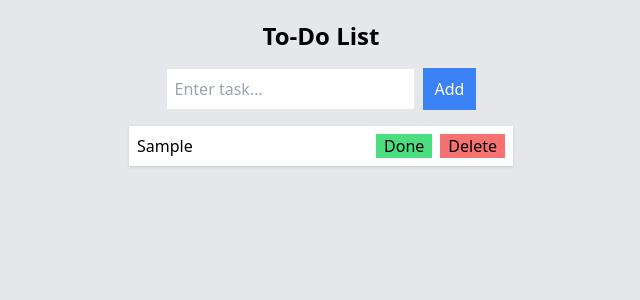
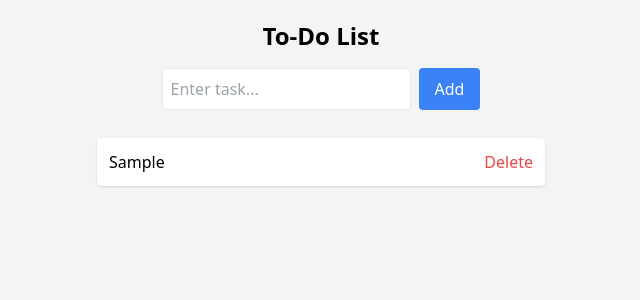
Before and after one commit to mikerainadvincula06-prog/-todo-list-, a React (Vite) app: page / in a window 1280 px wide. Both pictures are taken after typing "Sample" into the empty fields and a click on the button "Add". Shown: the top 300 px of the page, without its empty margins (319-959 px from the left). Built offline with nearby package versions, Linux system fonts and the light colour scheme.

Commit message:
Update App.jsx

```diff
--- a/src/App.jsx
+++ b/src/App.jsx
@@ -2,66 +2,65 @@ import { useState } from "react";
 
 export default function App() {
   const [task, setTask] = useState("");
-  const [list, setList] = useState([]);
+  const [tasks, setTasks] = useState([]);
 
   const addTask = () => {
     if (task.trim() === "") return;
-    setList([...list, { text: task, done: false }]);
+    setTasks([...tasks, { text: task, done: false }]);
     setTask("");
   };
 
   const toggleTask = (index) => {
-    const newList = [...list];
-    newList[index].done = !newList[index].done;
-    setList(newList);
+    const newTasks = [...tasks];
+    newTasks[index].done = !newTasks[index].done;
+    setTasks(newTasks);
   };
 
   const deleteTask = (index) => {
-    const newList = list.filter((_, i) => i !== index);
-    setList(newList);
+    setTasks(tasks.filter((_, i) => i !== index));
   };
 
   return (
-    <div className="h-screen flex flex-col items-center bg-gray-200 p-5">
+    <div className="min-h-screen bg-gray-100 flex flex-col items-center p-5">
       <h1 className="text-2xl font-bold mb-4">To-Do List</h1>
 
-      <div className="flex gap-2 mb-4">
+      <div className="flex gap-2">
         <input
           value={task}
           onChange={(e) => setTask(e.target.value)}
-          className="p-2 border"
+          className="border p-2 rounded"
           placeholder="Enter task..."
         />
-        <button onClick={addTask} className="bg-blue-500 text-white px-3">
+        <button
+          onClick={addTask}
+          className="bg-blue-500 text-white px-4 rounded"
+        >
           Add
         </button>
       </div>
 
-      <div className="w-full max-w-sm">
-        {list.map((item, index) => (
-          <div key={index} className="flex justify-between items-center bg-white p-2 mb-2 shadow">
-            <span className={item.done ? "line-through text-gray-400" : ""}>
-              {item.text}
+      <ul className="mt-5 w-full max-w-md">
+        {tasks.map((t, i) => (
+          <li
+            key={i}
+            className="flex justify-between bg-white p-3 mt-2 rounded shadow"
+          >
+            <span
+              onClick={() => toggleTask(i)}
+              className={t.done ? "line-through text-gray-400" : ""}
+            >
+              {t.text}
             </span>
 
-            <div className="flex gap-2">
-              <button
-                onClick={() => toggleTask(index)}
-                className="bg-green-400 px-2"
-              >
-                {item.done ? "Undo" : "Done"}
-              </button>
-
-              <button
-                onClick={() => deleteTask(index)}
-                className="bg-red-400 px-2"
-              >
-                Delete
-              </button>
-            </div>
-          </div>
+            <button
+              onClick={() => deleteTask(i)}
+              className="text-red-500"
+            >
+              Delete
+            </button>
+          </li>
         ))}
-      </div>
+      </ul>
     </div>
   );
 }
```
